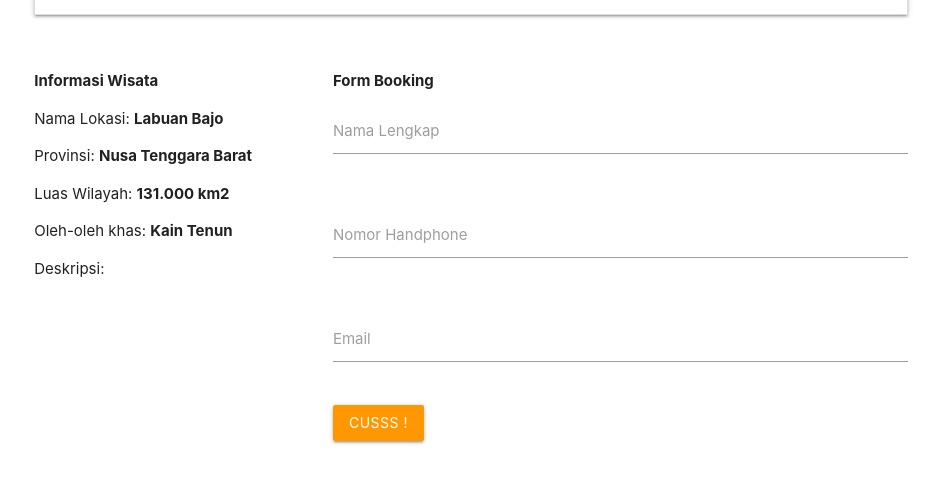
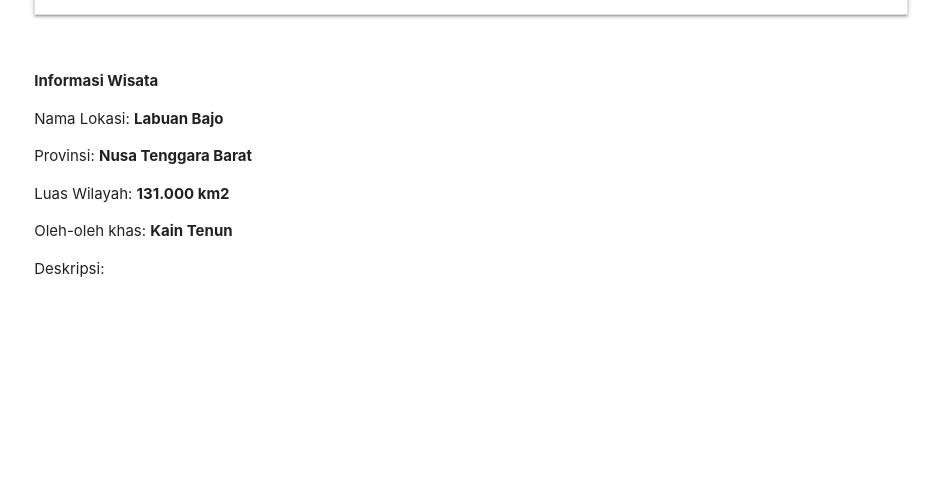
Before and after one commit to andrepelealu/dicoding-tourism, a React (Create React App) app: page /details in a window 1280 px wide. Shown: the part 1038-1521 px from the top of the page, without its empty margins (169-1110 px from the left). After the commit the page ends 1373 px from the top, so only its background shows below. Built offline with nearby package versions, Linux system fonts and the light colour scheme.

Commit message:
fix some warning

```diff
--- a/src/components/details/cost.js
+++ b/src/components/details/cost.js
@@ -1,50 +1,45 @@
-import React,{useState,useEffect} from 'react'
+import React,{useState} from 'react'
 
 function Cost(){
     const [person,setPerson]= useState('')
     const [hotel,setHotel]= useState('')
     const [day,setDay]= useState('')
-    const [transport,setTransport]= useState('')
-    const [guide,setGuide]= useState('')
-    var tranportCost;
-    var hotelCost;
-    var GuideCost=100000
-   console.log(person)
-   console.log(hotel)
-   console.log(day)
-   console.log(transport)
+    var tranportCost=0;
+    var hotelCost=0;
+
 
    const total=()=>{
-        if(hotel==1){
+        if(hotel==='1'){
             hotelCost=500000
-        }else if(hotel==2){
+        }else if(hotel==='2'){
             hotelCost=350000
-        }else if(hotel==3){
+        }else if(hotel==='3'){
             hotelCost=150000
         }
 
-        if(person==1){
-            tranportCost=150000
-        }else if(person ==2){
+        if(person==='1'){
+            tranportCost=200000
+        }else if(person==='2'){
+            tranportCost=100000
+        }else if(person==='3'){
             tranportCost=75000
-        }else if(person == 3){
-            tranportCost=50000
-        }else if(person == 4){
+        }else if(person==='4'){
             tranportCost=30000
-        }else {
+        }else if(person ==='5'){
             tranportCost=25000
         }
 
 
         return (
-            (tranportCost+hotelCost+GuideCost*day)
+
+            (tranportCost+hotelCost)*day
         )
    }
     return(
 
         <div className="cost">
-            <div id="modal1" class="modal">
-                <div class="modal-content">
+            <div id="modal1" className="modal">
+                <div className="modal-content">
                     <h4>Dicoding x Indosat Ooredoo</h4>
                     <b>Dicoding Challange</b><br/>
                     <code>
@@ -56,8 +51,8 @@ function Cost(){
                     <b>AndrePelealu</b>
                     </code>
                 </div>
-                <div class="modal-footer">
-                    <a href="#!" class="modal-action modal-close waves-effect waves-green btn-flat">Agree</a>
+                <div className="modal-footer">
+                    <a href="#!" className="modal-action modal-close waves-effect waves-green btn-flat">Agree</a>
                 </div>
             </div>
             <div className="contentcost">
@@ -65,22 +60,22 @@ function Cost(){
                     <div className="col s12">
                         <div className="row">
                             <div className="col s12 m12">
-                            <ul class="collapsible">
+                            <ul className="collapsible">
                                 <li>
-                                <div class="collapsible-header"><i class="material-icons">warning</i><span className="keyword">Syarat dan Ketentuan</span></div>
-                                    <div class="collapsible-body">
+                                <div className="collapsible-header"><i className="material-icons">warning</i><span className="keyword">Syarat dan Ketentuan</span></div>
+                                    <div className="collapsible-body">
                                     <p>kontent</p>
                                     </div>
                                     </li>
                                     <li>
-                                    <div class="collapsible-header"><i class="material-icons">settings</i><span className="keyword">Atur Perjalanan</span></div>
-                                    <div class="collapsible-body">
+                                    <div className="collapsible-header"><i className="material-icons">settings</i><span className="keyword">Atur Perjalanan</span></div>
+                                    <div className="collapsible-body">
                                     <span className="keyword">Tanggal Keberangkatan</span>
-                                    <input type="text" class="datepicker"placeholder="cuss tanggal berapa ?"/>
-                                    <div class="input-field">
+                                    <input type="text" className="datepicker"placeholder="cuss tanggal berapa ?"/>
+                                    <div className="input-field">
                                     <span className="titleCost">Jumlah Orang</span>
-                                    <select id="Person" onChange={e=>setPerson(e.target.value)}>
-                                        <option value="" disabled selected >Berangkat Berapa Orang?</option>
+                                    <select id="Person" value ='0' onChange={e=>setPerson(e.target.value)}>
+                                        <option value="0" disabled>Berangkat Berapa Orang?</option>
                                         <option value="1">2</option>
                                         <option value="2">3-7</option>
                                         <option value="3">7-15</option>
@@ -88,19 +83,19 @@ function Cost(){
                                         <option value="5">25++</option>
                                     </select>
                                 </div>
-                                <div class="input-field">
+                                <div className="input-field">
                                     <span className="titleCost">Jenis Penginapan</span>
-                                    <select onChange={e=>setHotel(e.target.value)}>
-                                        <option value="" disabled selected>Mau penginapan yang gimana?</option>
+                                    <select value ='0' onChange={e=>setHotel(e.target.value)}>
+                                        <option value="0" disabled>Mau penginapan yang gimana?</option>
                                         <option value="1">Hotel</option>
                                         <option value="2">Homestay</option>
                                         <option value="3">Hostel</option>
                                     </select>
                                 </div>
-                                <div class="input-field">
+                                <div className="input-field">
                                     <span className="titleCost">Lama Trip</span>
-                                    <select onChange={e=>setDay(e.target.value)}>
-                                        <option value="" disabled selected>Mau nge-trip berapa lama?</option>
+                                    <select alue ='0' onChange={e=>setDay(e.target.value)}>
+                                        <option value="0" disabled>Mau nge-trip berapa lama?</option>
                                         <option value="1">1 Hari</option>
                                         <option value="3">3 Hari 2 Malam</option>
                                         <option value="4">4 Hari 3 Malam</option>
@@ -112,32 +107,32 @@ function Cost(){
                                     </div>
                                 </li>
                                 <li>
-                                <div class="collapsible-header"><i class="material-icons">airplanemode_active</i><span className="keyword">Form Booking</span></div>
-                                <div class="collapsible-body">
+                                <div className="collapsible-header"><i className="material-icons">airplanemode_active</i><span className="keyword">Form Booking</span></div>
+                                <div className="collapsible-body">
                                 <div className="">
 
-                                    <div class="row">
-                                        <form class="" action="#">
-                                        <div class="row">
-                                            <div class="input-field ">
-                                            <input id="nama" type="text" class="validate"/>
-                                            <label for="nama">Nama Lengkap</label>
+                                    <div className="row">
+                                        <form className="" action="#">
+                                        <div className="row">
+                                            <div className="input-field ">
+                                            <input id="nama" type="text" className="validate"/>
+                                            <label htmlFor="nama">Nama Lengkap</label>
                                             </div>
                                         </div>
 
-                                        <div class="row">
-                                            <div class="input-field ">
-                                            <input id="password" type="text" class="validate"/>
-                                            <label for="password">Nomor Handphone</label>
+                                        <div className="row">
+                                            <div className="input-field ">
+                                            <input id="password" type="text" className="validate"/>
+                                            <label htmlFor="password">Nomor Handphone</label>
                                             </div>
                                         </div>
-                                        <div class="row">
-                                            <div class="input-field ">
-                                            <input id="email" type="email" class="validate"/>
-                                            <label for="email">Email</label>
+                                        <div className="row">
+                                            <div className="input-field ">
+                                            <input id="email" type="email" className="validate"/>
+                                            <label htmlFor="email">Email</label>
                                             </div>
                                         </div>
-                                        <button class="waves-effect waves-light btn orange modal-trigger"  href="#modal1" type="submit">Cusss !</button>
+                                        <button className="waves-effect waves-light btn orange modal-trigger"  href="#modal1" type="submit">Cusss !</button>
                                         </form>
                                     </div>
 
--- a/src/components/details/index.js
+++ b/src/components/details/index.js
@@ -10,7 +10,7 @@ function Details(){
                 <div className="firstsec">
                     <div className="col s12 m12">
                         <h4>Labuan Bajo : Cultural Trip Indonesia Timur</h4>
-                        <iframe className="video" width="560" height="315" src="https://www.youtube.com/embed/RaTWq98hzF0" frameborder="0" allow="accelerometer; autoplay; encrypted-media; gyroscope; picture-in-picture" allowfullscreen></iframe>                    </div>
+                        <iframe title="promo_vid" className="video" width="560" height="315" src="https://www.youtube.com/embed/RaTWq98hzF0" frameBorder="0" allow="accelerometer; autoplay; encrypted-media; gyroscope; picture-in-picture" allowFullScreen></iframe>                    </div>
                 </div>
 
                 <div className="secondsec">
--- a/src/components/details/info.js
+++ b/src/components/details/info.js
@@ -14,34 +14,7 @@ function Info(){
                         <p>Deskripsi: </p>
 
                     </div>
-                    <div className="col s8">
-                        <span className="keyword">Form Booking</span>
-                        <div class="row">
-                            <form class="col s12" action="#">
-                            <div class="row">
-                                <div class="input-field col s12">
-                                <input id="nama" type="text" class="validate"/>
-                                <label for="nama">Nama Lengkap</label>
-                                </div>
-                            </div>
 
-                            <div class="row">
-                                <div class="input-field col s12">
-                                <input id="password" type="text" class="validate"/>
-                                <label for="password">Nomor Handphone</label>
-                                </div>
-                            </div>
-                            <div class="row">
-                                <div class="input-field col s12">
-                                <input id="email" type="email" class="validate"/>
-                                <label for="email">Email</label>
-                                </div>
-                            </div>
-                            <button class="waves-effect waves-light btn orange" type="submit">Cusss !</button>
-                            </form>
-                        </div>
-
-                    </div>
                 </div>
             </div>
         </div>
--- a/src/components/navbar/index.js
+++ b/src/components/navbar/index.js
@@ -5,7 +5,7 @@ function Nav(){
         <nav>
 
             <div className="nav-wrapper grey lighten-5">
-            <a href="#" className="brand-logo center"><img className="logo" alt="logo" src="https://i.ibb.co/2qM7MCk/visit-indonesia-logo-vector-png-visit-indonesia-ye-16107e8c88a4dac8.png"/>
+            <a href="/" className="brand-logo center"><img className="logo" alt="logo" src="https://i.ibb.co/2qM7MCk/visit-indonesia-logo-vector-png-visit-indonesia-ye-16107e8c88a4dac8.png"/>
             </a>
             <ul id="nav-mobile" className="right hide-on-med-and-down">
                 <li><a href="sass.html">Sass</a></li>
--- a/src/components/navbar/menu.js
+++ b/src/components/navbar/menu.js
@@ -6,8 +6,8 @@
                 <div className="col s12">
                     <b>Jelajah: </b>
                     <a href="/" className="menu">Beranda</a> |
-                    <a href="#" className="menu"> Ketentuan</a> |
-                    <a href="#" className="menu"> Kontak</a>
+                    <a href="/" className="menu"> Ketentuan</a> |
+                    <a href="/" className="menu"> Kontak</a>
                 </div>
             </div>
         )
--- a/src/components/promotion/index.js
+++ b/src/components/promotion/index.js
@@ -6,7 +6,7 @@ function Promotion(){
             <div className="row">
                 <h3 className="center-align">Masih Ragu Jalan-Jalan ?</h3>
                 <div className="col s12 m12">
-                <iframe className="video" allowFullScreen="allowFullScreen" src="https://www.youtube.com/embed/ojQbArbuN4E?ecver=1&amp;iv_load_policy=1&amp;rel=0&amp;yt:stretch=16:9&amp;autohide=1&amp;color=red&amp;width=560&amp;width=560" width="560" height="315" allowtransparency="true" frameBorder="0"></iframe>
+                <iframe className="video" title="promo_vid" allowFullScreen="allowFullScreen" src="https://www.youtube.com/embed/ojQbArbuN4E?ecver=1&amp;iv_load_policy=1&amp;rel=0&amp;yt:stretch=16:9&amp;autohide=1&amp;color=red&amp;width=560&amp;width=560" width="560" height="315" allowtransparency="true" frameBorder="0"></iframe>
                 </div>
             </div>
         </div>
```
Also changed, not shown: src/components/searchResult/index.js (+6 -6 lines).
